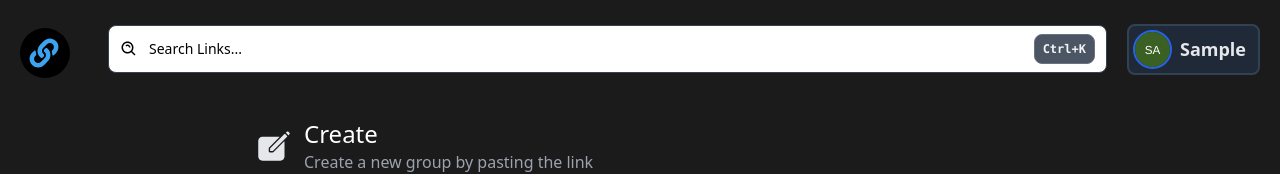
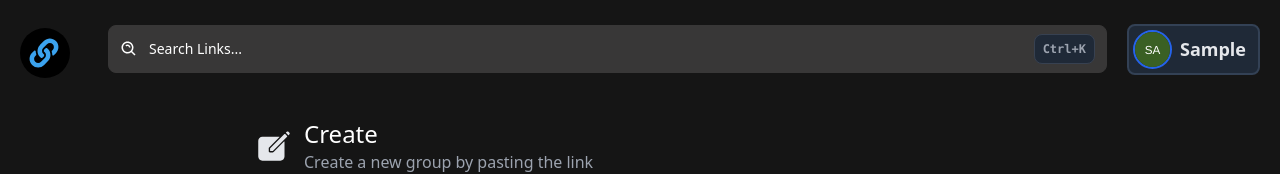
Before and after one commit to Malankar/Linkshr, a Next.js app: page /dashboard in a window 1280 px wide. Shown: the top 174 px of the page. Built offline with nearby package versions, Linux system fonts and the light colour scheme; no server answers; sample sign-in values are in the browser's storage; what pullstate would draw is missing.

Commit message:
changed search bar colors

```diff
--- a/components/Search.js
+++ b/components/Search.js
@@ -24,11 +24,11 @@ const Search = () => {
       <div className="grow w-14 mr-5">
         <div className="relative w-full">
           <div className="flex absolute inset-y-0 left-0 items-center pl-3 pointer-events-none">
-            <BiSearchAlt className="text-black text-lg" />
+            <BiSearchAlt className="text-white text-lg" />
           </div>
           <button
             onClick={() => setModal(true)}
-            className="h-12 left-0 flex items-center border  text-sm rounded-lg w-full pl-10 p-2.5  bg-white text-black border-gray-700 outline-none "
+            className="h-12 left-0 flex items-center border  text-sm rounded-lg w-full pl-10 p-2.5  bg-[#383737] text-white border-[#383737] outline-none "
           >
             Search Links...
           </button>
@@ -36,7 +36,7 @@ const Search = () => {
             type="button"
             className="absolute inset-y-0 right-0 items-center pr-3 hidden text-white md:flex"
           >
-            <kbd className="px-2 py-1.5 text-xs font-semibold border rounded-lg bg-gray-600 text-gray-100 border-gray-500">
+            <kbd className="px-2 py-1.5 text-xs font-semibold border rounded-lg bg-gray-800 text-gray-400 border-gray-700">
               Ctrl+K
             </kbd>
           </button>
--- a/components/SearchAll.js
+++ b/components/SearchAll.js
@@ -36,10 +36,10 @@ const SearchAll = () => {
         <div className="relative mt-1">
           <div className="relative w-full">
             <div className="flex absolute inset-y-0 left-0 items-center pl-3 pointer-events-none">
-              <BiSearchAlt className="text-black text-lg" />
+              <BiSearchAlt className="text-white text-lg" />
             </div>
             <Combobox.Input
-              className="h-12 left-0 flex items-center border  text-sm rounded-lg w-full pl-10 p-2.5 text-black bg-white border-gray-700 outline-none "
+              className="h-12 left-0 flex items-center border  text-sm rounded-lg w-full pl-10 p-2.5 text-white bg-[#383737] border-gray-700 outline-none "
               displayValue={(group) => group?.name}
               onChange={(event) => setQuery(event.target.value)}
             />
--- a/pages/dashboard.js
+++ b/pages/dashboard.js
@@ -54,7 +54,7 @@ const Dashboard = () => {
   return (
     <>
       {userData !== null ? (
-        <div className="overflow-auto scrollbar h-screen">
+        <div className="overflow-auto scrollbar h-screen bg-[#151515]">
           <Head>
             <title>Dashboard</title>
           </Head>
```
Also changed, not shown: 2 other files (tests, documents, lock files or other folders).
